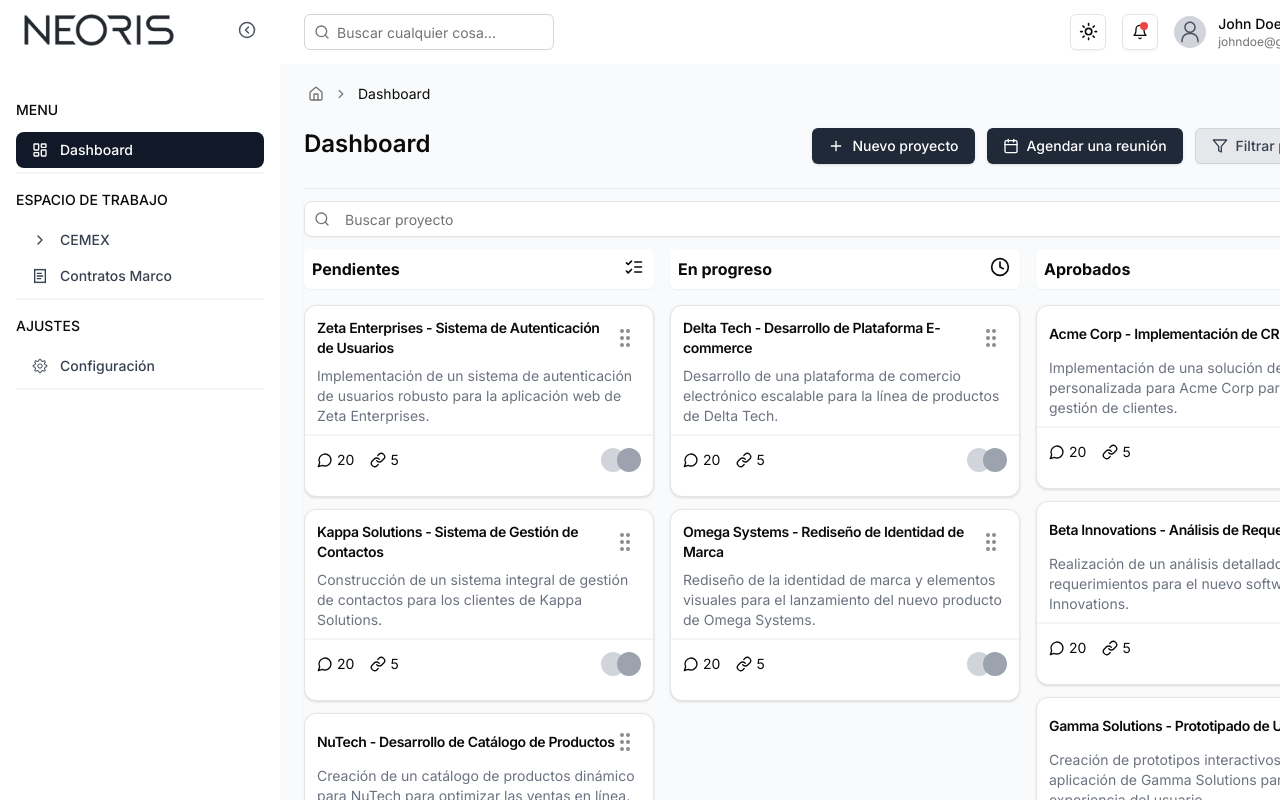
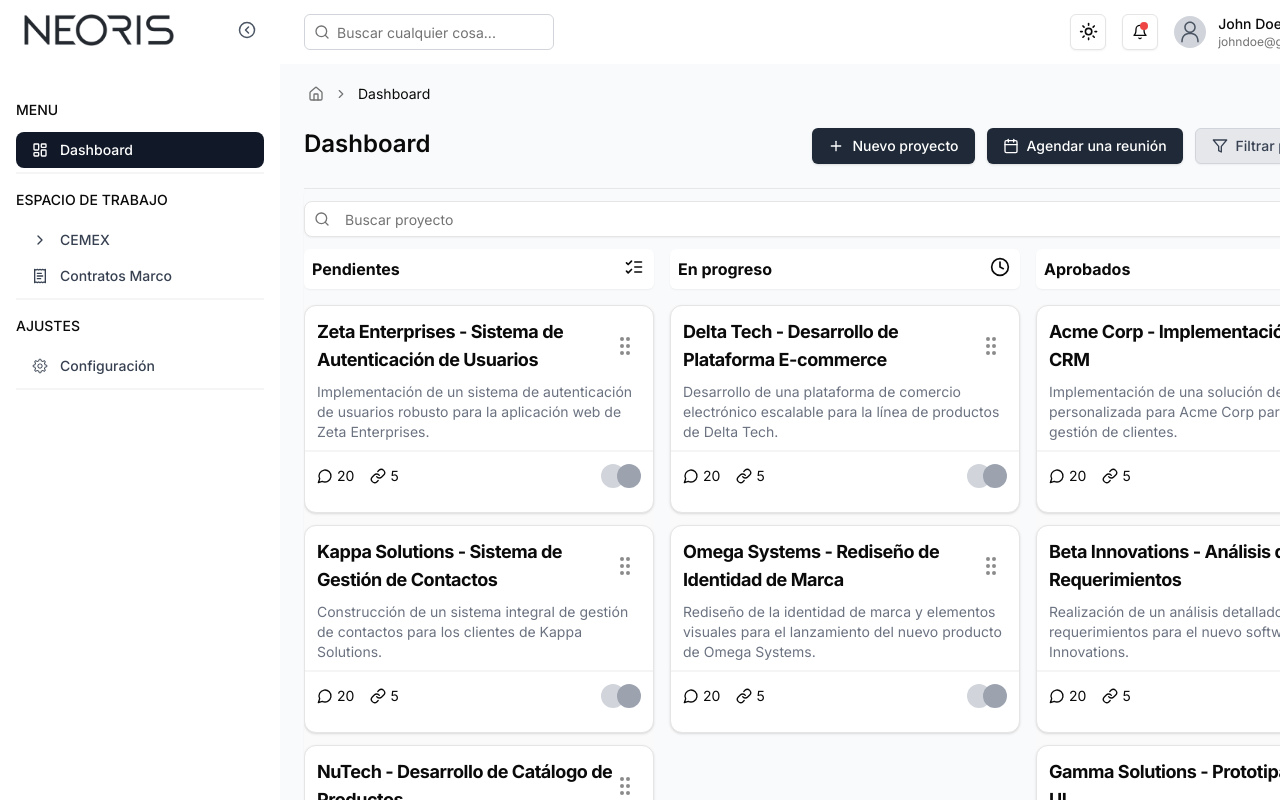
Before and after one commit to CaarloosDC/Softie, a Next.js app in the folder neo-sync/: page /dashboard in a window 1280 px wide. Shown: the top 800 px of the page. Built offline with nearby package versions, Linux system fonts and the light colour scheme.

Commit message:
Change size of title.

```diff
--- a/neo-sync/components/custom/Overview/Kanban/TaskCard.tsx
+++ b/neo-sync/components/custom/Overview/Kanban/TaskCard.tsx
@@ -80,9 +80,7 @@ export function TaskCard({ task, isOverlay }: TaskCardProps) {
           {/* First Row: Task Title and Drag Handle */}
           <div className="flex flex-row items-center justify-between w-full">
             {/* Task Title */}
-            <CardTitle className="text-sm font-semibold">
-              {task.title}
-            </CardTitle>
+            <CardTitle className="text-lg font-bold">{task.title}</CardTitle>
             {/* A smaller font for task title */}
 
             {/* Button with drag handle (GripVertical icon) */}
```
